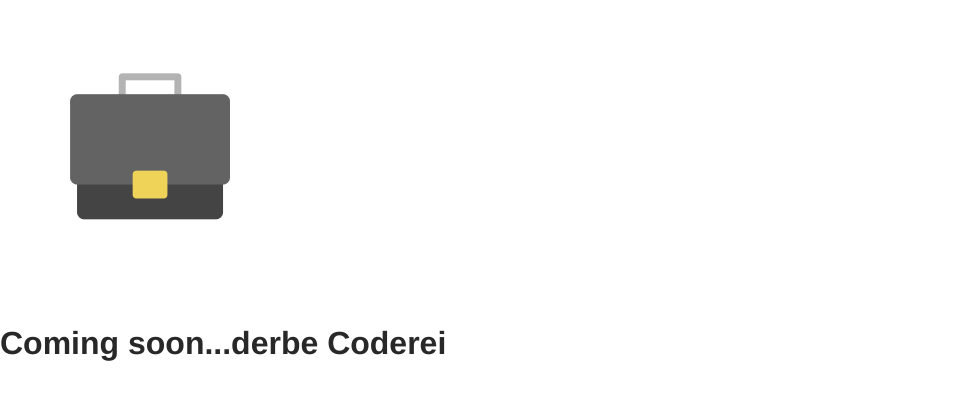
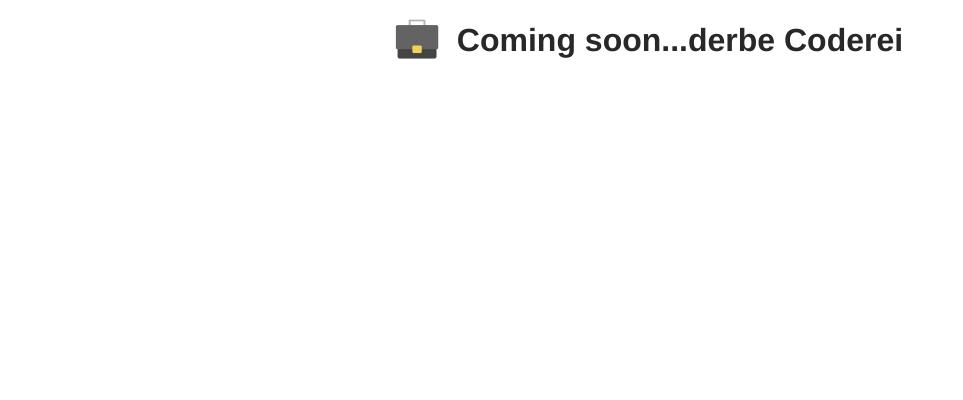
Before and after one commit to flolein/git-101, a plain HTML site: page index.html in a window 1280 px wide. Shown: the whole page, without its empty margins (0-963 px from the left). Drawn offline with Linux system fonts and the light colour scheme.

Commit message:
centerd image and tagline

```diff
--- a/style.css
+++ b/style.css
@@ -4,3 +4,16 @@ body {
 	color: rgb(40,40,40);
 
 }
+
+ #logo {
+ 	height: 80px;
+ 	width: 80px;
+ }
+
+#container {
+	display: flex;
+	align-items: center;
+	justify-content: center;
+	height: 100vh
+	flex-direction: column;
+}
```
